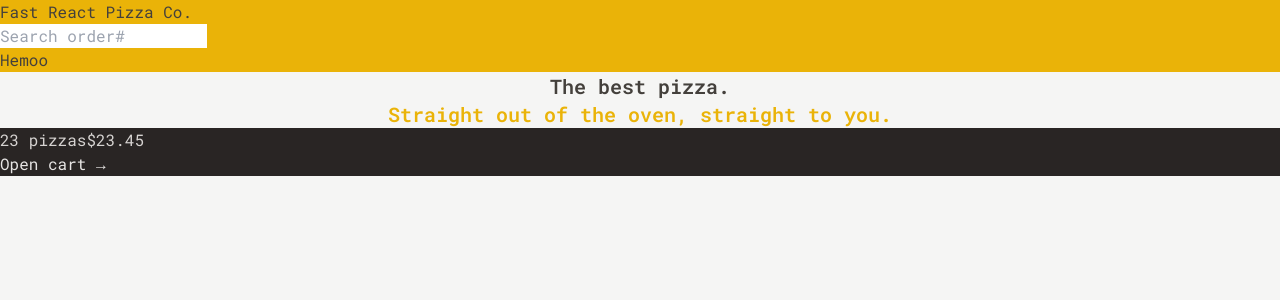
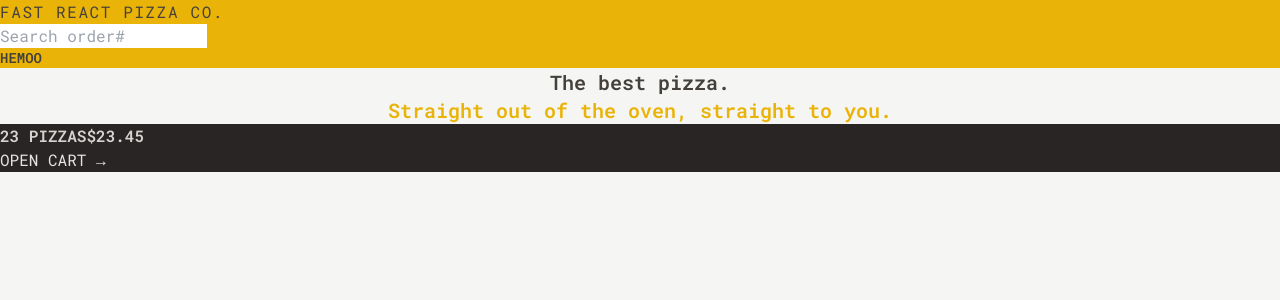
Before and after one commit to mobx2/fast-react-pizza, a React (Vite) app: page / in a window 1280 px wide. Shown: the top 300 px of the page. Built offline with nearby package versions, Linux system fonts and the light colour scheme.

Commit message:
styling text

```diff
--- a/src/features/cart/CartOverview.jsx
+++ b/src/features/cart/CartOverview.jsx
@@ -2,8 +2,8 @@
 
 function CartOverview() {
   return (
-    <div className="bg-stone-800 text-stone-200">
-      <p className="text-stone-300">
+    <div className="bg-stone-800 uppercase text-stone-200">
+      <p className="font-semibold text-stone-300">
         <span>23 pizzas</span>
         <span>$23.45</span>
       </p>
--- /dev/null
+++ b/src/features/user/UserName.jsx
@@ -0,0 +1,5 @@
+function UserName() {
+  return <div className="text-sm font-semibold">Hemoo</div>;
+}
+
+export default UserName;
--- a/src/ui/Header.jsx
+++ b/src/ui/Header.jsx
@@ -1,12 +1,15 @@
 import { Link } from "react-router-dom";
 import SearchOrder from "../features/order/SearchOrder";
+import UserName from "../features/user/UserName";
 
 function Header() {
   return (
-    <header className="bg-yellow-500">
-      <Link to="/">Fast React Pizza Co.</Link>
+    <header className="bg-yellow-500 uppercase">
+      <Link to="/" className="uppercase tracking-widest">
+        Fast React Pizza Co.
+      </Link>
       <SearchOrder />
-      <p>Hemoo</p>
+      <UserName />
     </header>
   );
 }
```
